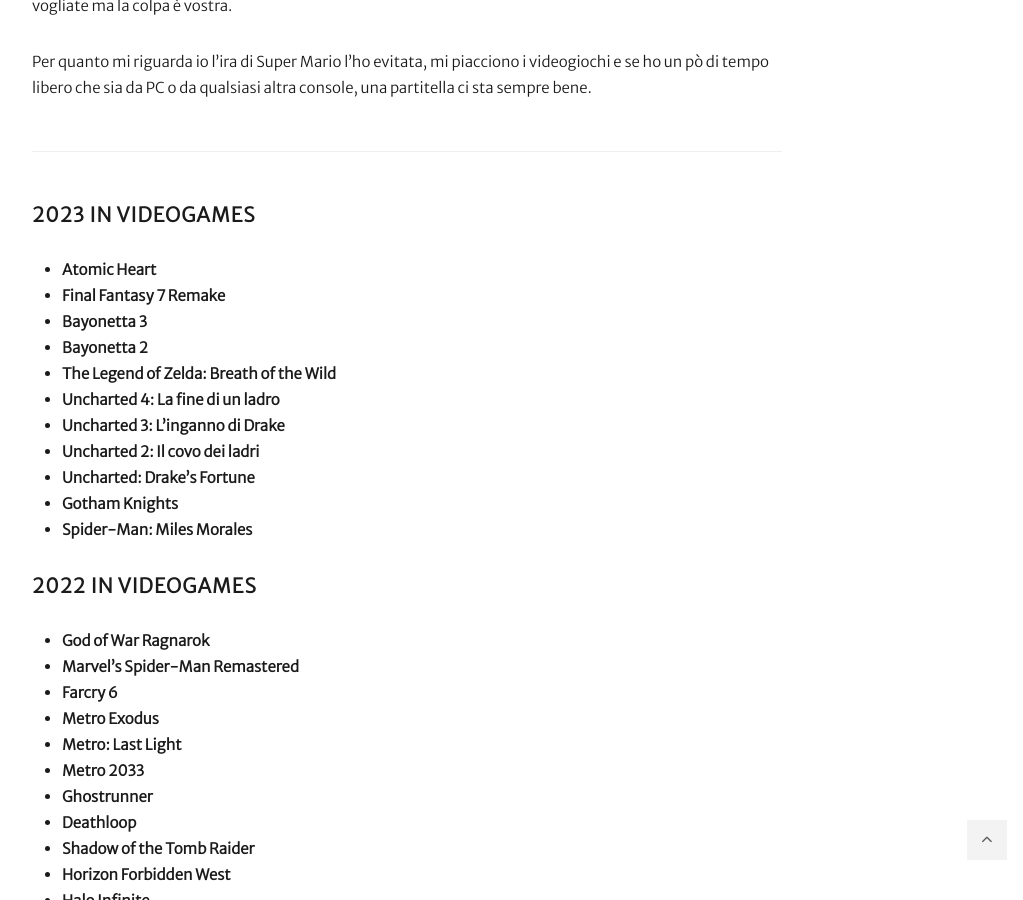
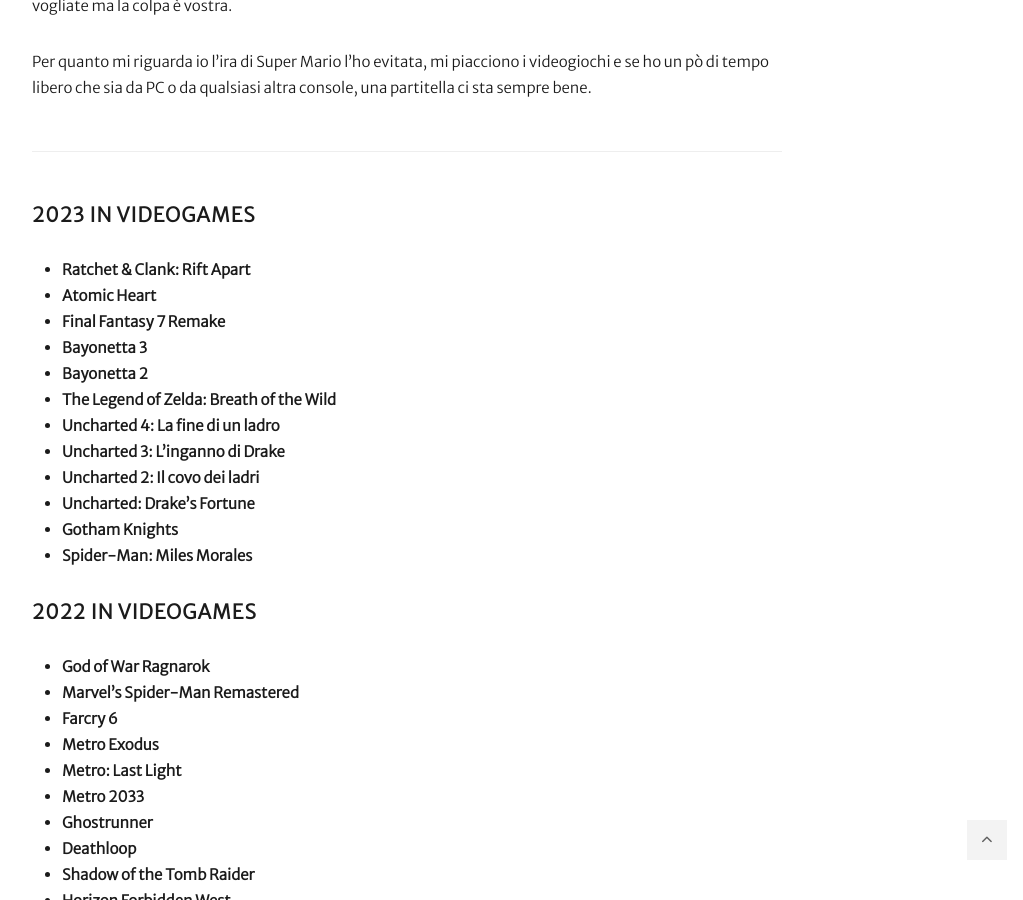
Before and after one commit to carlofinocchiaro/carlofinocchiaro.github.io, a Jekyll site: the page built from _pages/atAGlancePage/gaming.md, in a window 1280 px wide and 900 px high, scrolled down 955 px. Shown: the whole window, without its empty margins (233-1256 px from the left). Built offline with Jekyll 4.4.1, drawn with Linux system fonts in a browser that asks for light colours; nearby versions of some CDN libraries; emoji names are drawn with the system emoji font.

Commit message:
Update videogame page

```diff
--- a/_pages/atAGlancePage/gaming.md
+++ b/_pages/atAGlancePage/gaming.md
@@ -14,6 +14,7 @@
 
 ***
 #### 2023 in videogames
+* **Ratchet & Clank: Rift Apart**
 * **Atomic Heart**
 * **Final Fantasy 7 Remake**
 * **Bayonetta 3**
```
